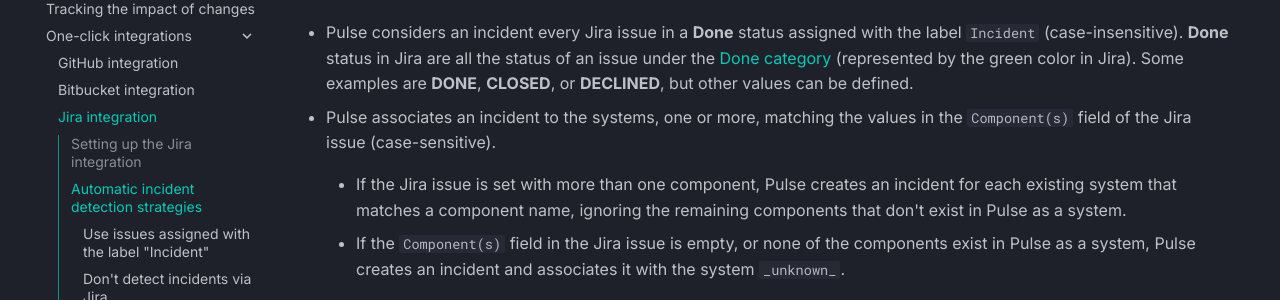
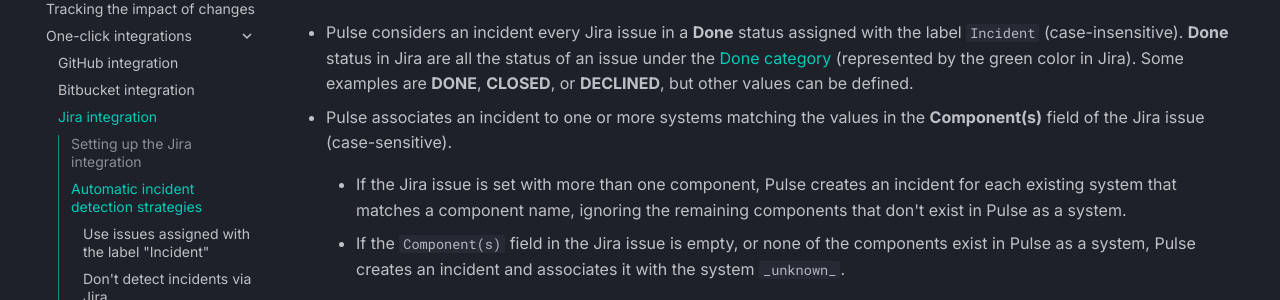
Before and after one commit to codacy/pulse-user-docs, an MkDocs documentation site: the page built from docs/one-click-integrations/jira-integration.md, in a window 1280 px wide and 900 px high, scrolled down 2932 px. Shown: the part 153-453 px from the top of the window. Built offline with MkDocs 1.6.1 and Material for MkDocs 9.7.7, drawn with Linux system fonts in a browser that asks for light colours.

Commit message:
Update docs/one-click-integrations/jira-integration.md
Co-authored-by: Paulo Ribeiro <paulo.ribeiro@codacy.com>

```diff
--- a/docs/one-click-integrations/jira-integration.md
+++ b/docs/one-click-integrations/jira-integration.md
@@ -50,7 +50,7 @@
 
 -   Pulse considers an incident every Jira issue in a **Done** status assigned with the label `Incident` (case-insensitive). **Done** status in Jira are all the status of an issue under the [Done category](https://support.atlassian.com/jira-work-management/docs/workflows-and-statuses-for-the-board/) (represented by the green color in Jira). Some examples are **DONE**, **CLOSED**, or **DECLINED**, but other values can be defined.
 
--   Pulse associates an incident to the systems, one or more, matching the values in the `Component(s)` field of the Jira issue (case-sensitive).
+-   Pulse associates an incident to one or more systems matching the values in the **Component(s)** field of the Jira issue (case-sensitive).
 
     -   If the Jira issue is set with more than one component, Pulse creates an incident for each existing system that matches a component name, ignoring the remaining components that don't exist in Pulse as a system.
 
```
